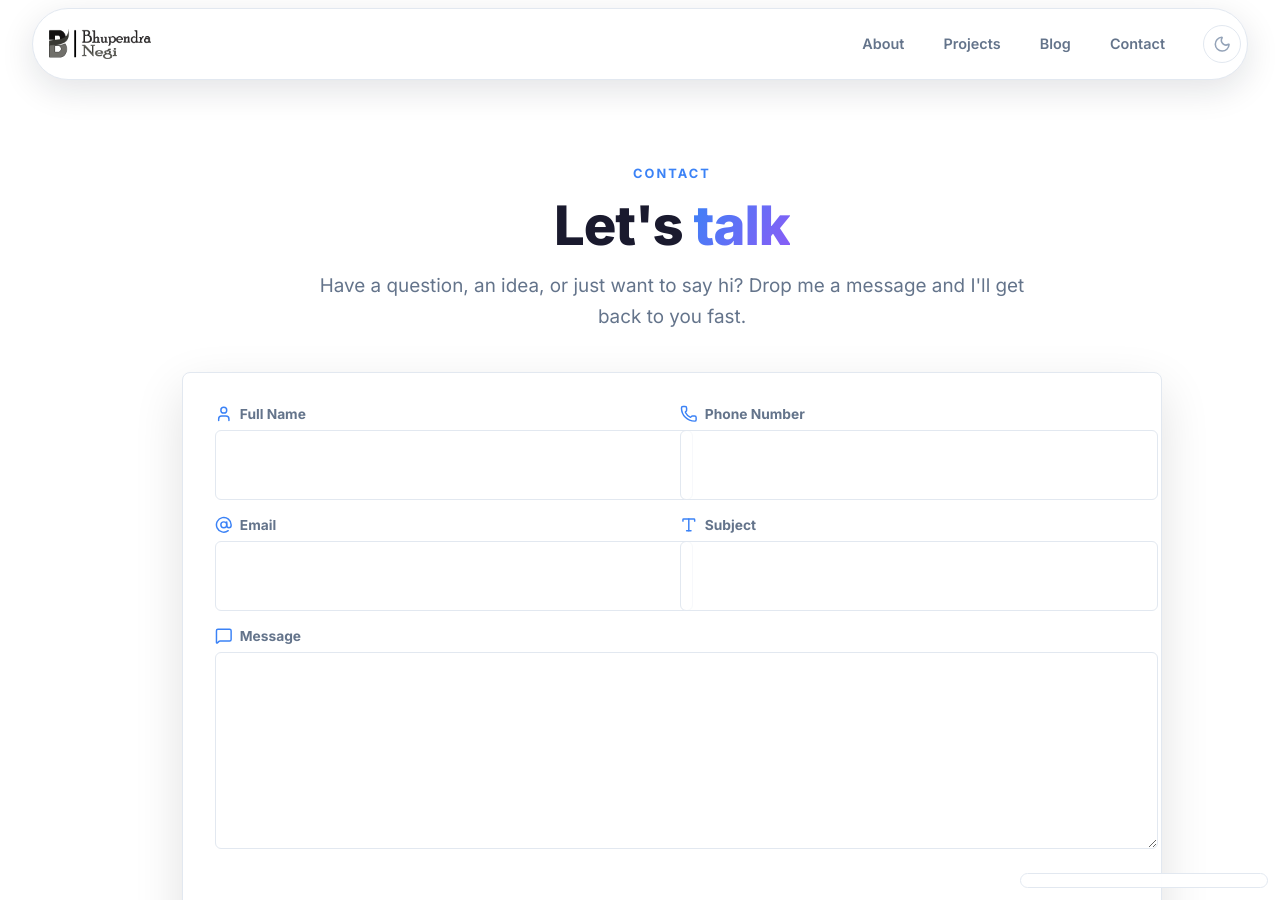
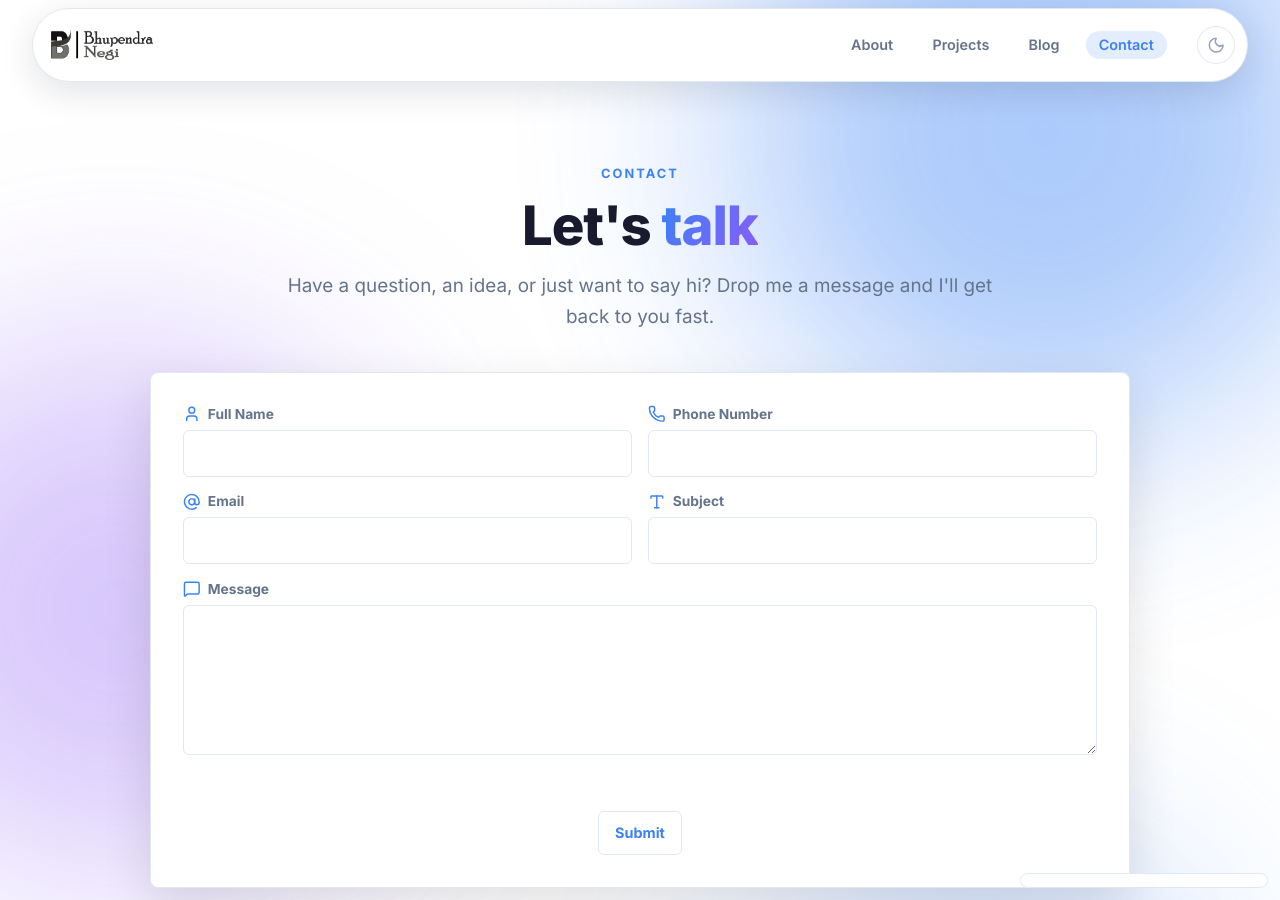
Before and after one commit to BhupendraNegi/bhupendranegi.github.io, a Jekyll site: the page built from contact.html, in a window 1280 px wide and 900 px high. Built offline with Jekyll 4.4.1, drawn with Linux system fonts in a browser that asks for light colours.

Commit message:
Unify inner pages with home: shared bg, content width, nav active state
- Inner pages (.site-page) are now transparent so the site-wide aurora
  background shows through, matching the home page instead of solid white.
- .site-page-inner uses the same content rail as home (.hero/.home-section):
  1240px max-width + matching padding, with box-sizing: border-box to
  avoid mobile overflow.
- Nav highlights the current section (is-active + aria-current) on About,
  Projects, Blog, Contact (and Blog stays active on post pages).
- More breathing room inside the nav pill (left logo / right actions).

```diff
--- a/_includes/nav.html
+++ b/_includes/nav.html
@@ -8,7 +8,10 @@
 
       <ul id="nav-mobile" class="site-nav-list">
         {% for my_section in site.data.sections %}{% unless my_section[0] == 'hero' %}
-          <li><a href="{{ my_section[1].url }}">{{ my_section[1].name }}</a></li>
+          {% assign is_active = false %}
+          {% if page.url contains my_section[1].url %}{% assign is_active = true %}{% endif %}
+          {% if my_section[0] == 'blog' and page.layout == 'post' %}{% assign is_active = true %}{% endif %}
+          <li><a href="{{ my_section[1].url }}"{% if is_active %} class="is-active" aria-current="page"{% endif %}>{{ my_section[1].name }}</a></li>
         {% endunless %}{% endfor %}
       </ul>
 
@@ -30,7 +33,10 @@
           </button>
         </li>
         {% for my_section in site.data.sections %}{% unless my_section[0] == 'hero' %}
-          <li><a href="{{ my_section[1].url }}">{{ my_section[1].name }}</a></li>
+          {% assign is_active = false %}
+          {% if page.url contains my_section[1].url %}{% assign is_active = true %}{% endif %}
+          {% if my_section[0] == 'blog' and page.layout == 'post' %}{% assign is_active = true %}{% endif %}
+          <li><a href="{{ my_section[1].url }}"{% if is_active %} class="is-active" aria-current="page"{% endif %}>{{ my_section[1].name }}</a></li>
         {% endunless %}{% endfor %}
         <li class="mobile-nav-theme-row">
           <button id="theme-toggle-mobile" type="button" class="theme-toggle theme-toggle-mobile" aria-label="Switch theme" aria-pressed="false" data-theme-toggle>
```
Also changed, not shown: assets/css/tailwind.css, assets/css/version-3.css.
